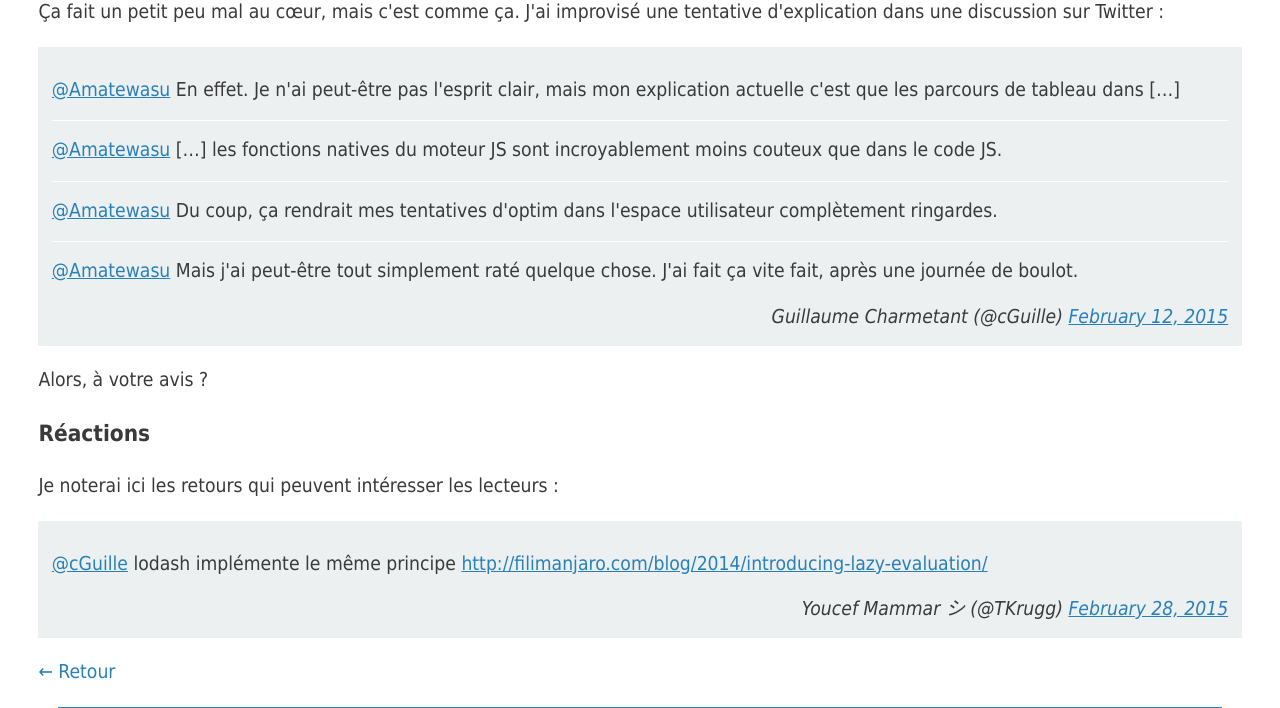
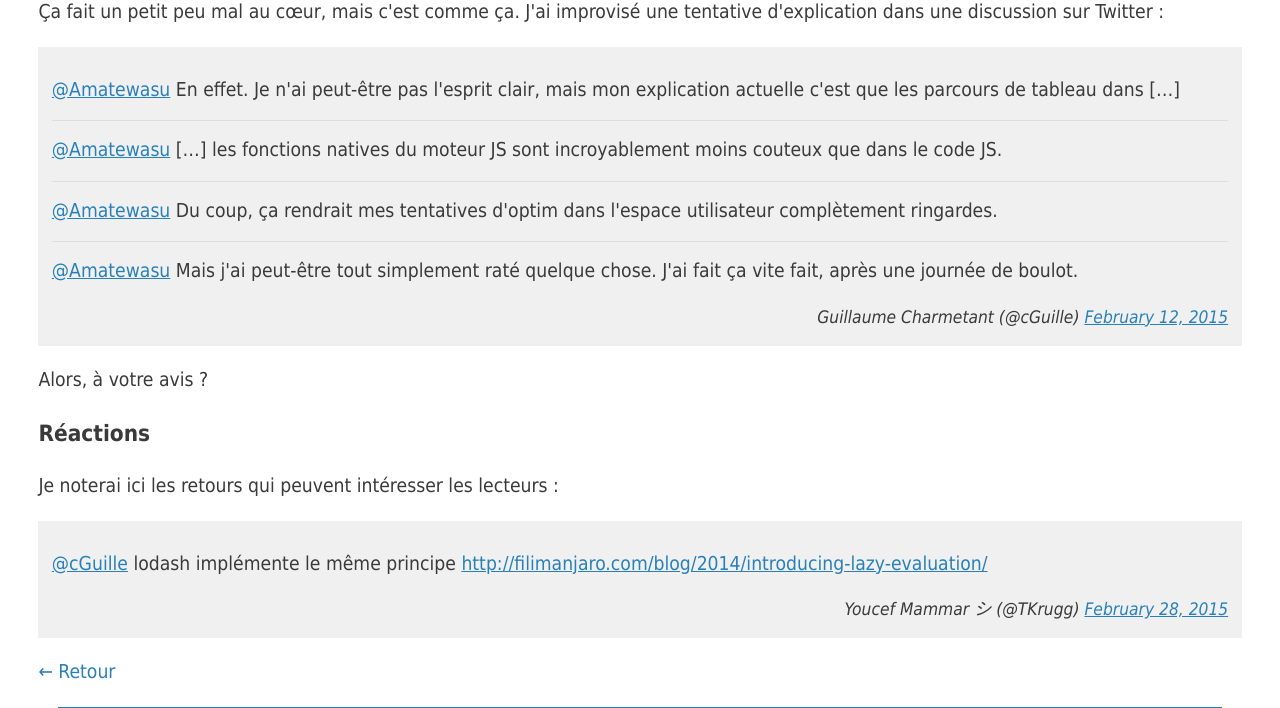
Before and after one commit to cGuille/cGuille.github.io, a Jekyll site: the page built from _posts/2015-02-28-tant-pis.html, in a window 1280 px wide. Shown: the part 2958-3666 px from the top of the page. Built offline with Jekyll 4.4.1, drawn with Linux system fonts in a browser that asks for light colours.

Commit message:
Improve blockquote style

```diff
--- a/assets/stylesheets/stylesheet.css
+++ b/assets/stylesheets/stylesheet.css
@@ -93,15 +93,14 @@ a:hover {
 }
 
 blockquote {
-  background-color: #ecf0f1;
+  background-color: rgb(240, 240, 240);
   margin: 0;
   padding: 0.7em;
 }
-
 blockquote p {
   margin: 0;
   padding: 0.75em 0;
-  border-bottom: 1px solid white;
+  border-bottom: 1px solid rgba(58, 58, 58, 0.1);
 }
 blockquote p:last-of-type {
   border-bottom: none;
@@ -110,6 +109,7 @@ blockquote cite {
   display: block;
   text-align: right;
   font-style: italic;
+  font-size: 0.9em;
 }
 
 button {
```
